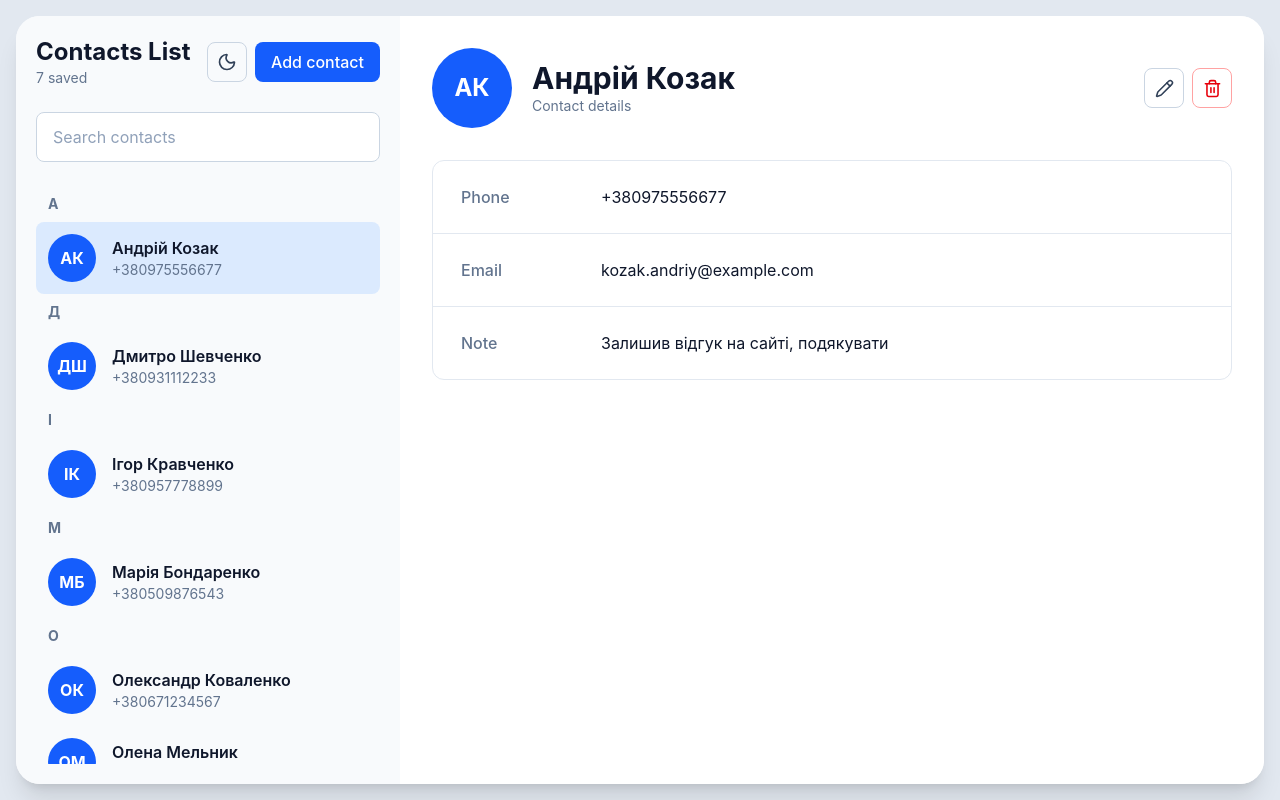
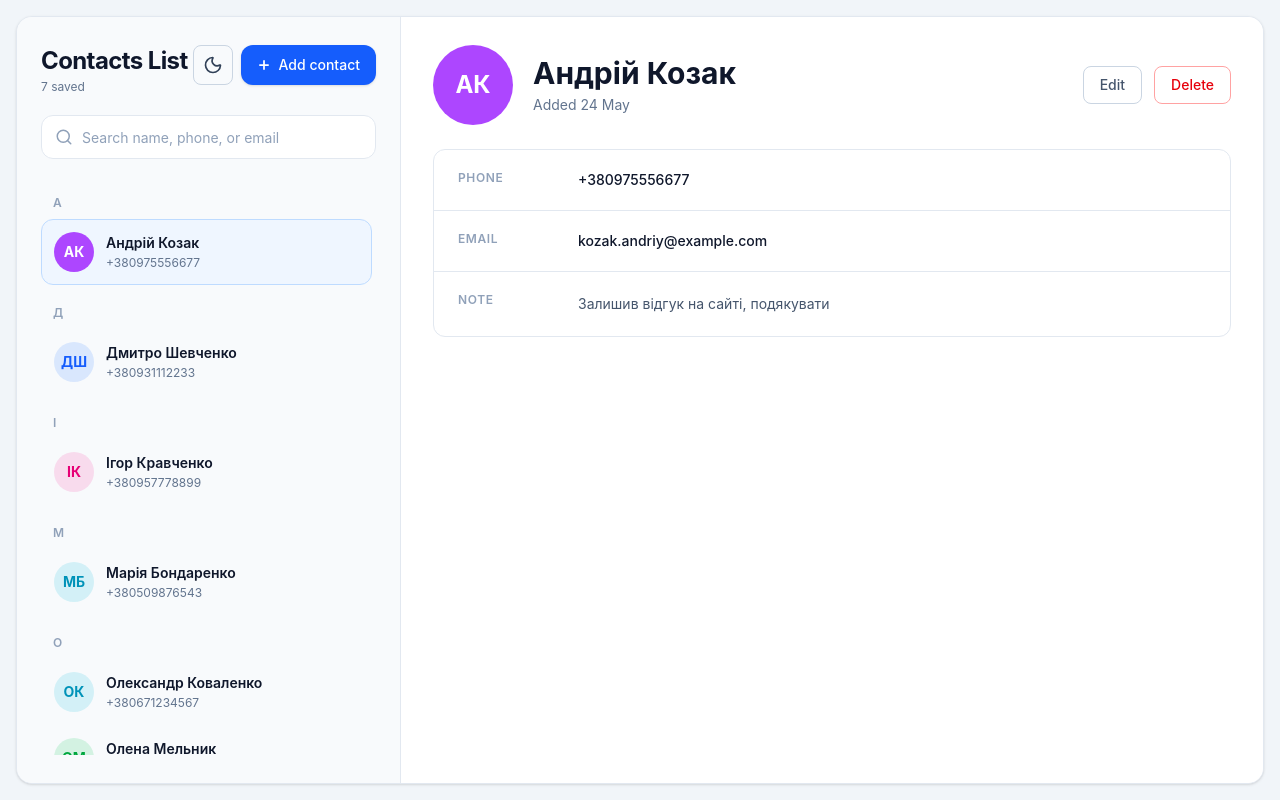
Before and after one commit to igormilinchuk/phoneBookReact, a React (Vite) app: page / in a window 1280 px wide. Built offline with nearby package versions, Linux system fonts and the light colour scheme.

Commit message:
redesign contacts interface

```diff
--- a/src/App.jsx
+++ b/src/App.jsx
@@ -127,17 +127,29 @@ function App() {
 
     return (
         <main className={isDark ? "dark" : ""}>
-            <div className="h-screen overflow-hidden bg-slate-200 p-4 dark:bg-slate-950">
+            <div
+                className="
+                    h-screen
+                    overflow-hidden
+                    bg-slate-100
+                    p-4
+
+                    dark:bg-slate-950
+                "
+            >
                 <div
                     className="
                         flex
                         h-full
                         min-h-0
                         overflow-hidden
-                        rounded-3xl
+                        rounded-2xl
+                        border
+                        border-slate-200
                         bg-white
-                        shadow-xl
+                        shadow-sm
 
+                        dark:border-slate-700
                         dark:bg-slate-900
                     "
                 >
--- a/src/components/Avatar/Avatar.jsx
+++ b/src/components/Avatar/Avatar.jsx
@@ -1,10 +1,59 @@
 import getInitials from "../../utils/getInitials";
 
-function Avatar({ name, size = "small" }) {
+const avatarColors = [
+    {
+        activeBg: "bg-blue-500",
+        inactiveBg: "bg-blue-500/15",
+        inactiveText: "text-blue-600",
+    },
+    {
+        activeBg: "bg-purple-500",
+        inactiveBg: "bg-purple-500/15",
+        inactiveText: "text-purple-600",
+    },
+    {
+        activeBg: "bg-green-500",
+        inactiveBg: "bg-green-500/15",
+        inactiveText: "text-green-600",
+    },
+    {
+        activeBg: "bg-amber-500",
+        inactiveBg: "bg-amber-500/15",
+        inactiveText: "text-amber-600",
+    },
+    {
+        activeBg: "bg-pink-500",
+        inactiveBg: "bg-pink-500/15",
+        inactiveText: "text-pink-600",
+    },
+    {
+        activeBg: "bg-cyan-500",
+        inactiveBg: "bg-cyan-500/15",
+        inactiveText: "text-cyan-600",
+    },
+];
+
+function getAvatarColor(name = "") {
+    let sum = 0;
+
+    for (const letter of name) {
+        sum += letter.charCodeAt(0);
+    }
+
+    return avatarColors[sum % avatarColors.length];
+}
+
+function Avatar({
+                    name,
+                    size = "small",
+                    isActive = false,
+                }) {
     const sizeClasses =
         size === "large"
             ? "h-20 w-20 text-2xl"
-            : "h-12 w-12 text-base";
+            : "h-10 w-10 text-sm";
+
+    const color = getAvatarColor(name);
 
     return (
         <div
@@ -14,10 +63,14 @@ function Avatar({ name, size = "small" }) {
                 items-center
                 justify-center
                 rounded-full
-                bg-blue-600
                 font-bold
-                text-white
                 ${sizeClasses}
+
+                ${
+                isActive
+                    ? `${color.activeBg} text-white`
+                    : `${color.inactiveBg} ${color.inactiveText}`
+            }
             `}
         >
             {getInitials(name)}
--- a/src/components/ContactItem/ContactItem.jsx
+++ b/src/components/ContactItem/ContactItem.jsx
@@ -6,27 +6,63 @@ function ContactItem({ contact, isActive, onSelect }) {
             onClick={() => onSelect(contact)}
             className={`
                 flex
+                min-h-[66px]
                 cursor-pointer
                 items-center
-                gap-4
-                rounded-lg
-                p-3
+                gap-3
+                rounded-xl
+                border
+                px-3
+                py-2
+                transition
 
-                ${
+        ${
                 isActive
-                    ? "bg-blue-100 dark:bg-slate-700"
-                    : "hover:bg-blue-50 dark:hover:bg-slate-700"
+                    ? `
+                        border-blue-200
+                        bg-blue-50
+
+                        dark:border-slate-600
+                        dark:bg-slate-700
+                `
+                    : `
+                        border-transparent
+                        hover:bg-slate-100
+
+                        dark:hover:bg-slate-700
+                `
             }
-            `}
+    `}
         >
-            <Avatar name={contact.name} />
+            <Avatar
+                name={contact.name}
+                isActive={isActive}
+            />
 
             <div className="min-w-0">
-                <p className="font-semibold text-slate-900 dark:text-white">
+                <p
+                    className="
+                        truncate
+                        text-sm
+                        font-semibold
+                        text-slate-900
+
+                        dark:text-white
+                    "
+                >
                     {contact.name}
                 </p>
 
-                <p className="truncate text-sm text-slate-500 dark:text-slate-400">
+                <p
+                    className="
+                        mt-0.5
+                        truncate
+                        text-xs
+                        text-slate-500
+
+                        dark:text-slate-400
+                    "
+                >
                     {contact.phone || contact.email}
                 </p>
             </div>
--- a/src/components/ContactList/ContactList.jsx
+++ b/src/components/ContactList/ContactList.jsx
@@ -1,17 +1,82 @@
 import ContactItem from "../ContactItem/ContactItem";
 import groupContactsByLetter from "../../utils/groupContactsByLetter";
 
-function ContactList({ contacts, currentContact, onSelectContact}) {
-    const groupedContacts = groupContactsByLetter(contacts);
+function ContactList({
+                         contacts,
+                         currentContact,
+                         onSelectContact
+                     }) {
+    const groupedContacts =
+        groupContactsByLetter(contacts);
+
+    if (contacts.length === 0) {
+        return (
+            <div
+                className="
+                    flex
+                    flex-1
+                    flex-col
+                    items-center
+                    justify-center
+                    px-6
+                    text-center
+                "
+            >
+                <p
+                    className="
+                        text-sm
+                        font-medium
+                        text-slate-700
+
+                        dark:text-slate-200
+                    "
+                >
+                    No matches found
+                </p>
+
+                <p
+                    className="
+                        mt-1
+                        text-xs
+                        text-slate-500
+
+                        dark:text-slate-400
+                    "
+                >
+                    Try another name, phone, or email
+                </p>
+            </div>
+        );
+    }
+
 
     return (
         <nav
-            className="custom-scrollbar min-h-0 flex-1 overflow-y-auto"
+            className="
+                custom-scrollbar
+                min-h-0
+                flex-1
+                overflow-y-auto
+                pr-1
+            "
             aria-label="Contacts"
         >
             {Object.entries(groupedContacts).map(([letter, letterContacts]) => (
                 <section key={letter}>
-                    <h2 className="px-3 py-2 text-sm font-bold text-slate-500">
+                    <h2
+                        className="
+                            px-3
+                            pb-2
+                            pt-5
+                            text-xs
+                            font-semibold
+                            uppercase
+                            tracking-wide
+                            text-slate-400
+
+                            dark:text-slate-500
+                        "
+                    >
                         {letter}
                     </h2>
 
--- a/src/components/Details/Details.jsx
+++ b/src/components/Details/Details.jsx
@@ -1,5 +1,5 @@
 import Avatar from "../Avatar/Avatar";
-import { Pencil, Trash2 } from "lucide-react";
+import formatDate from "../../utils/formatDate";
 
 function Details({ contact, onEdit, onDelete }) {
     if (!contact) {
@@ -7,7 +7,7 @@ function Details({ contact, onEdit, onDelete }) {
             <section
                 className="
                     flex
-                    flex-1
+                    flex-2
                     items-center
                     justify-center
                     bg-white
@@ -27,16 +27,18 @@ function Details({ contact, onEdit, onDelete }) {
             className="
                 flex-1
                 bg-white
-                p-8
+                px-8
+                py-7
 
                 dark:bg-slate-900
             "
         >
-            <header className="mb-8 flex items-center justify-between">
+            <header className="mb-6 flex items-center justify-between">
                 <div className="flex items-center gap-5">
                     <Avatar
                         name={contact.name}
                         size="large"
+                        isActive
                     />
 
                     <div>
@@ -44,59 +46,62 @@ function Details({ contact, onEdit, onDelete }) {
                             {contact.name}
                         </h1>
 
-                        <p className="text-sm text-slate-500 dark:text-slate-400">
-                            Contact details
+                        <p
+                            className="
+                                mt-1
+                                text-sm
+                                text-slate-500
+
+                                dark:text-slate-400
+                            "
+                        >
+                            Added {formatDate(contact.created_at)}
                         </p>
                     </div>
                 </div>
 
-                <div className="flex gap-2">
+                <div className="flex items-center gap-3">
                     <button
                         type="button"
                         onClick={onEdit}
-                        aria-label="Edit contact"
                         className="
-                            flex
-                            h-10
-                            w-10
-                            items-center
-                            justify-center
                             rounded-lg
+                            px-4
+                            py-2
+                            text-sm
+                            font-medium
+                            text-slate-600
+                            transition
                             border
                             border-slate-300
-                            text-slate-700
                             hover:bg-slate-100
 
-                            dark:border-slate-600
-                            dark:text-slate-200
+                            dark:text-slate-300
                             dark:hover:bg-slate-800
                         "
                     >
-                        <Pencil size={19} />
+                        Edit
                     </button>
 
                     <button
                         type="button"
                         onClick={onDelete}
-                        aria-label="Delete contact"
                         className="
-                            flex
-                            h-10
-                            w-10
-                            items-center
-                            justify-center
                             rounded-lg
+                            px-4
+                            py-2
+                            text-sm
+                            font-medium
+                            text-red-600
+                            transition
                             border
                             border-red-300
-                            text-red-600
                             hover:bg-red-50
 
-                            dark:border-red-800
-                            dark:text-red-400
                             dark:hover:bg-red-950
                         "
                     >
-                        <Trash2 size={19} />
+                        Delete
                     </button>
                 </div>
             </header>
@@ -107,37 +112,123 @@ function Details({ contact, onEdit, onDelete }) {
                     rounded-xl
                     border
                     border-slate-200
+                    bg-white
 
                     dark:border-slate-700
                     dark:bg-slate-800
                 "
             >
-                <div className="grid grid-cols-[140px_1fr] border-b border-slate-200 px-7 py-6 dark:border-slate-700">
-                    <span className="font-medium text-slate-500 dark:text-slate-400">
+                <div
+                    className="
+                        grid
+                        grid-cols-[120px_1fr]
+                        items-start
+                        border-b
+                        border-slate-200
+                        px-6
+                        py-5
+
+                        dark:border-slate-700
+                    "
+                >
+                    <span
+                        className="
+                            text-xs
+                            font-semibold
+                            uppercase
+                            tracking-wider
+                            text-slate-400
+
+                            dark:text-slate-500
+                        "
+                    >
                         Phone
                     </span>
 
-                    <span className="text-slate-900 dark:text-white">
-                        {contact.phone || "Not specified"}
+                    <span className="
+                                text-sm
+                                font-[470]
+                                text-slate-900
+                                dark:text-white"
+                    >
+                            {contact.phone || "Not specified"}
                     </span>
                 </div>
 
-                <div className="grid grid-cols-[140px_1fr] border-b border-slate-200 px-7 py-6 dark:border-slate-700">
-                    <span className="font-medium text-slate-500 dark:text-slate-400">
+                <div
+                    className="
+                        grid
+                        grid-cols-[120px_1fr]
+                        items-start
+                        border-b
+                        border-slate-200
+                        px-6
+                        py-5
+
+                        dark:border-slate-700
+                    "
+                >
+                    <span
+                        className="
+                            text-xs
+                            font-semibold
+                            uppercase
+                            tracking-wider
+                            text-slate-400
+
+                            dark:text-slate-500
+                        "
+                    >
                         Email
                     </span>
 
-                    <span className="break-words text-slate-900 dark:text-white">
+                    <span
+                        className="
+                        break-all
+                        text-sm
+                        text-slate-900
+                        font-[470]
+
+                        dark:text-white
+                    "
+                    >
                         {contact.email || "Not specified"}
                     </span>
                 </div>
 
-                <div className="grid grid-cols-[140px_1fr] px-7 py-6">
-                    <span className="font-medium text-slate-500 dark:text-slate-400">
+                <div
+                    className="
+                        grid
+                        grid-cols-[120px_1fr]
+                        items-start
+                        px-6
+                        py-5
+                "
+                >
+                    <span
+                        className="
+                            text-xs
+                            font-semibold
+                            uppercase
+                            tracking-wider
+                            text-slate-400
+
+                            dark:text-slate-500
+                        "
+                    >
                         Note
                     </span>
 
-                    <span className="text-slate-900 dark:text-white">
+                    <span
+                        className="
+                            whitespace-pre-wrap
+                            text-sm
+                            leading-6
+                            text-slate-600
+
+                            dark:text-slate-300
+                        "
+                    >
                         {contact.note || "No note"}
                     </span>
                 </div>
--- a/src/components/Search/Search.jsx
+++ b/src/components/Search/Search.jsx
@@ -1,16 +1,34 @@
+import { Search as SearchIcon } from "lucide-react";
+
 function Search({ placeholder, value, onChange }) {
     function handleChange(event) {
         onChange(event.target.value);
     }
 
     return (
-        <div className="mb-6">
+        <div className="mb-4">
             <label
                 htmlFor="search"
                 className="sr-only"
             >
                 Search contacts
             </label>
+
+            <div className="relative">
+                <SearchIcon
+                    size={18}
+                    aria-hidden="true"
+                    className="
+                    pointer-events-none
+                    absolute
+                    left-3.5
+                    top-1/2
+                    -translate-y-1/2
+                    text-slate-400
+
+                    dark:text-slate-500
+                "
+                />
 
                 <input
                     id="search"
@@ -20,28 +38,32 @@ function Search({ placeholder, value, onChange }) {
                     onChange={handleChange}
                     autoComplete="off"
                     className="
+                    h-11
                     w-full
-                    rounded-lg
+                    rounded-xl
                     border
-                    border-slate-300
+                    border-slate-200
                     bg-white
-                    px-4
-                    py-3
+                    pl-10
+                    pr-4
+                    text-sm
                     text-slate-900
                     outline-none
+                    transition
                     placeholder:text-slate-400
-                    focus:border-blue-600
+                    focus:border-blue-500
                     focus:ring-2
-                    focus:ring-blue-200
+                    focus:ring-blue-500/15
 
                     dark:border-slate-600
                     dark:bg-slate-700
                     dark:text-white
                     dark:placeholder:text-slate-400
                     dark:focus:border-blue-400
-                    dark:focus:ring-blue-900
+                    dark:focus:ring-blue-400/20
                 "
                 />
+            </div>
         </div>
     );
 }
--- a/src/components/Sidebar/Sidebar.jsx
+++ b/src/components/Sidebar/Sidebar.jsx
@@ -1,4 +1,4 @@
-import { Moon, Sun } from "lucide-react";
+import { Moon, Plus, Sun } from "lucide-react";
 
 import Search from "../Search/Search";
 import ContactList from "../ContactList/ContactList";
@@ -11,21 +11,31 @@ function Sidebar({ contacts, totalContacts, currentContact, onSelectContact, isD
                 min-h-0
                 w-96
                 shrink-0
-                max-w-md
                 flex-col
+                border-r
+                border-slate-200
                 bg-slate-50
-                p-5
+                px-6
+                py-7
 
+                dark:border-slate-700
                 dark:bg-slate-800
-    "
+            "
         >
-            <header className="mb-6 flex items-center justify-between">
+            <header className="mb-5 flex items-start justify-between">
                 <div>
-                    <h1 className="text-2xl font-bold text-slate-900 dark:text-white">
+                    <h1 className="
+                        text-2xl
+                        font-bold
+                        tracking-tight
+                        text-slate-900
+
+                        dark:text-white
+                    ">
                         Contacts List
                     </h1>
 
-                    <p className="text-sm text-slate-500 dark:text-slate-400">
+                    <p className="mt-0.5 text-xs text-slate-500 dark:text-slate-400">
                         {totalContacts} saved
                     </p>
                 </div>
@@ -62,22 +72,29 @@ function Sidebar({ contacts, totalContacts, currentContact, onSelectContact, isD
                         type="button"
                         onClick={onAddContact}
                         className="
-                            rounded-lg
+                            flex
+                            h-10
+                            items-center
+                            gap-2
+                            rounded-xl
                             bg-blue-600
                             px-4
-                            py-2
+                            text-sm
                             font-medium
                             text-white
+                            shadow-sm
+                            transition
                             hover:bg-blue-700
                         "
                     >
+                        <Plus size={14} strokeWidth={3} />
                         Add contact
                     </button>
                 </div>
             </header>
 
             <Search
-                placeholder="Search contacts"
+                placeholder="Search name, phone, or email"
                 value={searchQuery}
                 onChange={onSearchChange}
             />
--- /dev/null
+++ b/src/utils/formatDate.js
@@ -0,0 +1,13 @@
+export default function formatDate(dateString) {
+    if (!dateString) {
+        return "";
+    }
+
+    return new Date(dateString).toLocaleDateString(
+        "en-GB",
+        {
+            day: "numeric",
+            month: "short",
+        }
+    );
+}
```
Lines whose indentation alone changed are shown as unchanged.
